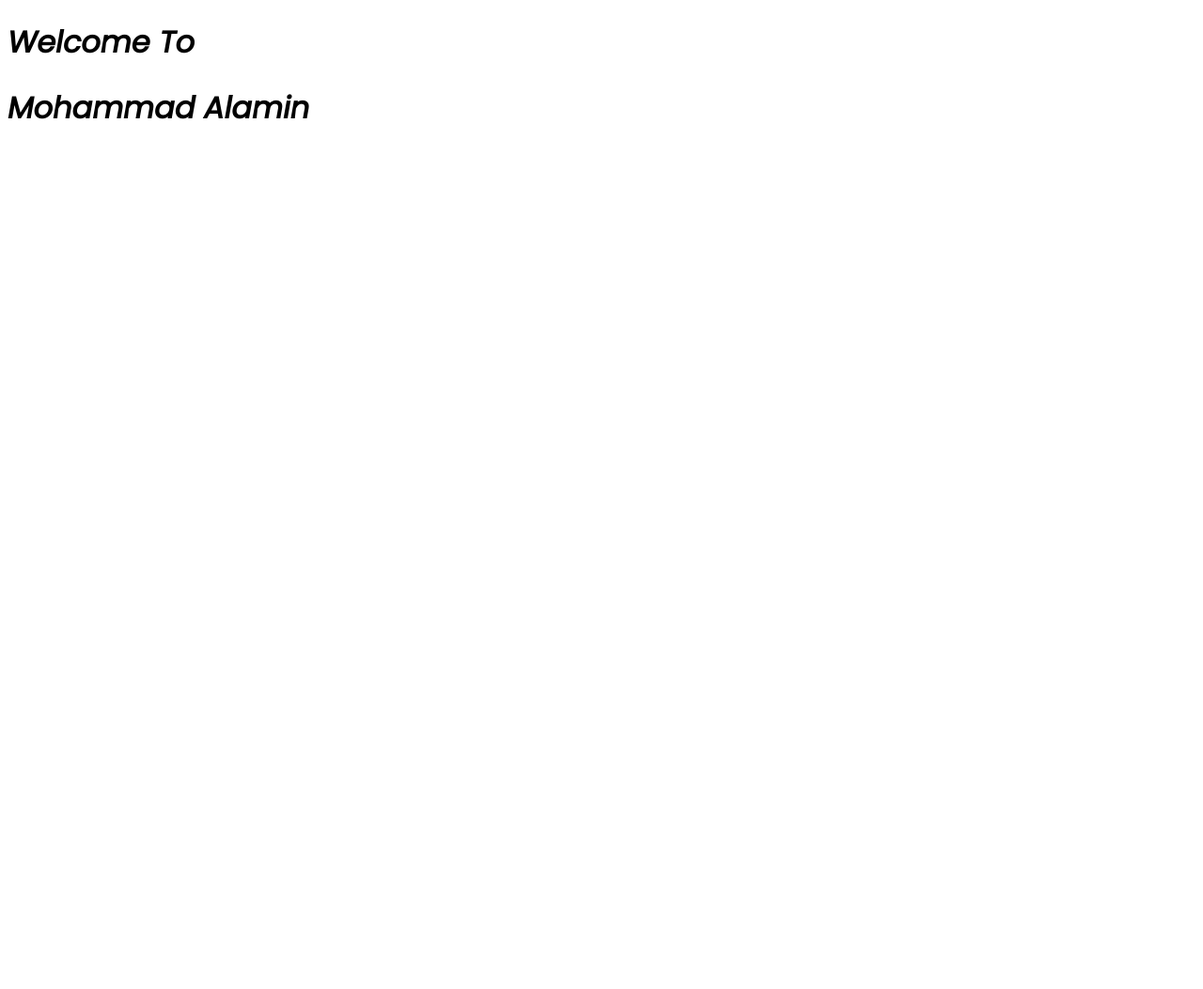
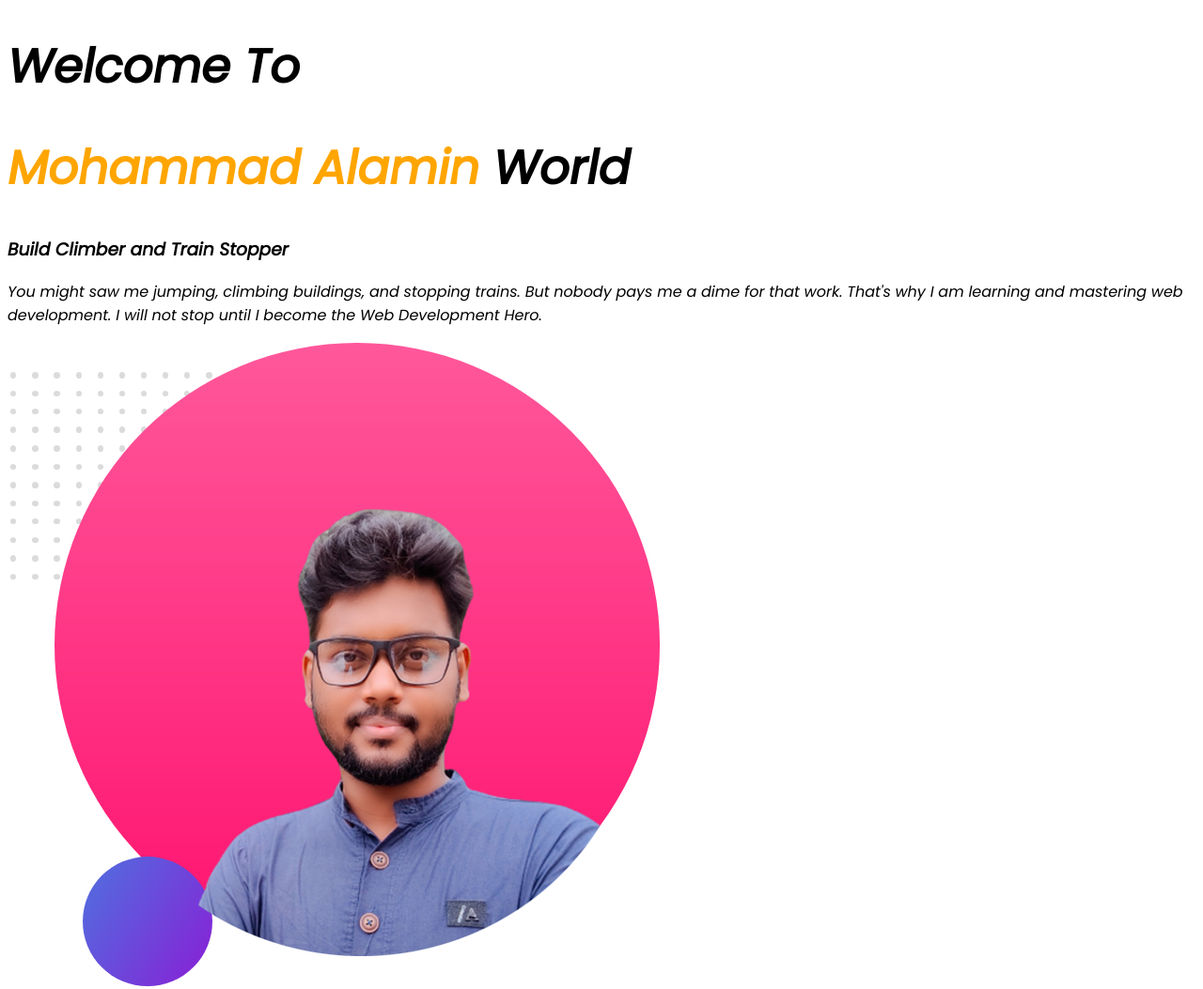
Before and after one commit to The-alamin/developers-portfolio, a plain HTML site: page index.html in a window 1280 px wide. Shown: the whole page at 94% size. Before the commit the page ends 800 px from the top, so only its background shows below. Drawn offline with Linux system fonts and the light colour scheme.

Commit message:
photo added

```diff
--- a/index.html
+++ b/index.html
@@ -12,6 +12,10 @@
 </head>
 <body>
     <h1>Welcome To</h1>
-    <h1>Mohammad Alamin</h1>
+    <h1><span  class="orange-color">Mohammad Alamin</span> World
+    </h1>
+    <h3>Build Climber and Train Stopper</h3>
+    <p>You might saw me jumping, climbing buildings, and stopping trains. But nobody pays me a dime for that work. That's why I am learning and mastering web development. I will not stop until I become the Web Development Hero.</p>
+    <img src="images\alaminbg.png" alt="">
 </body>
 </html>
--- a/style.css
+++ b/style.css
@@ -1,3 +1,10 @@
 body{
     font-family: 'Poppins', sans-serif;
 }
+h1{
+    font-size: 50px;
+
+}
+.orange-color{
+    color: orange;
+}
```
